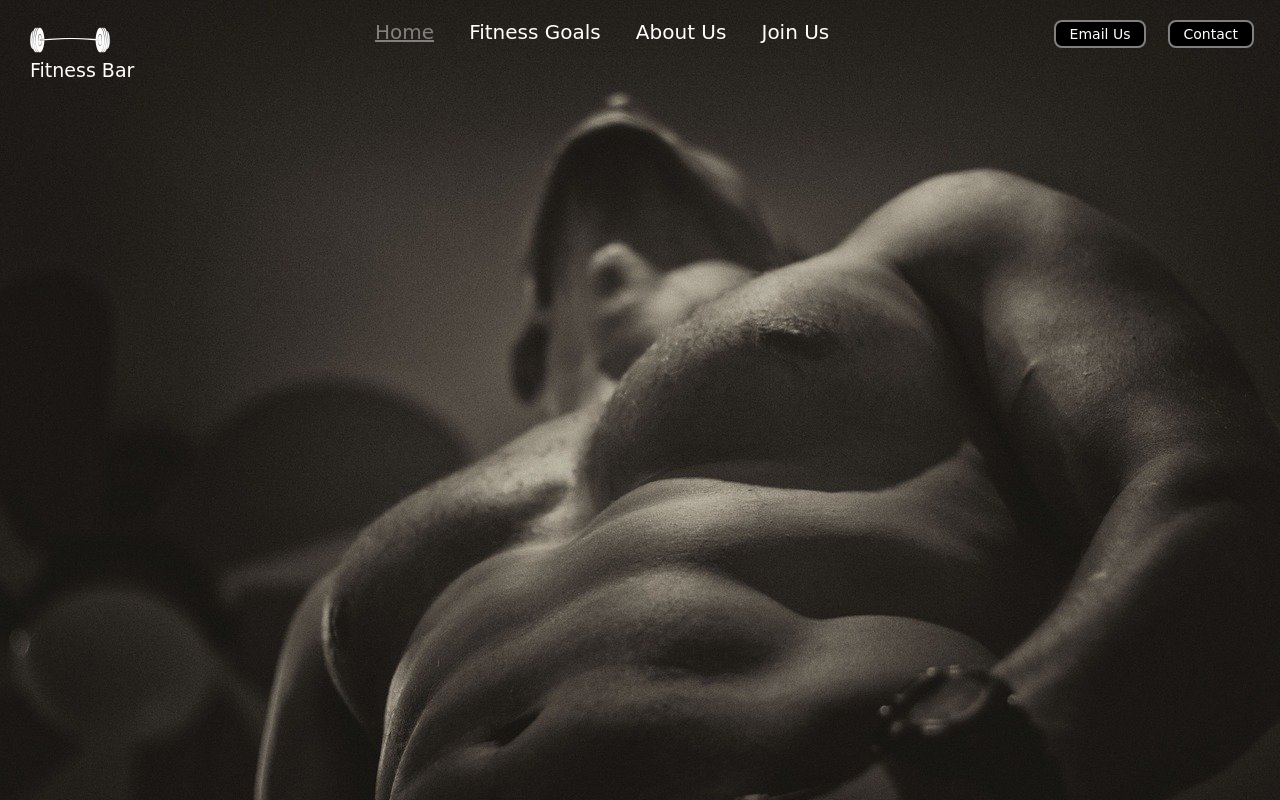
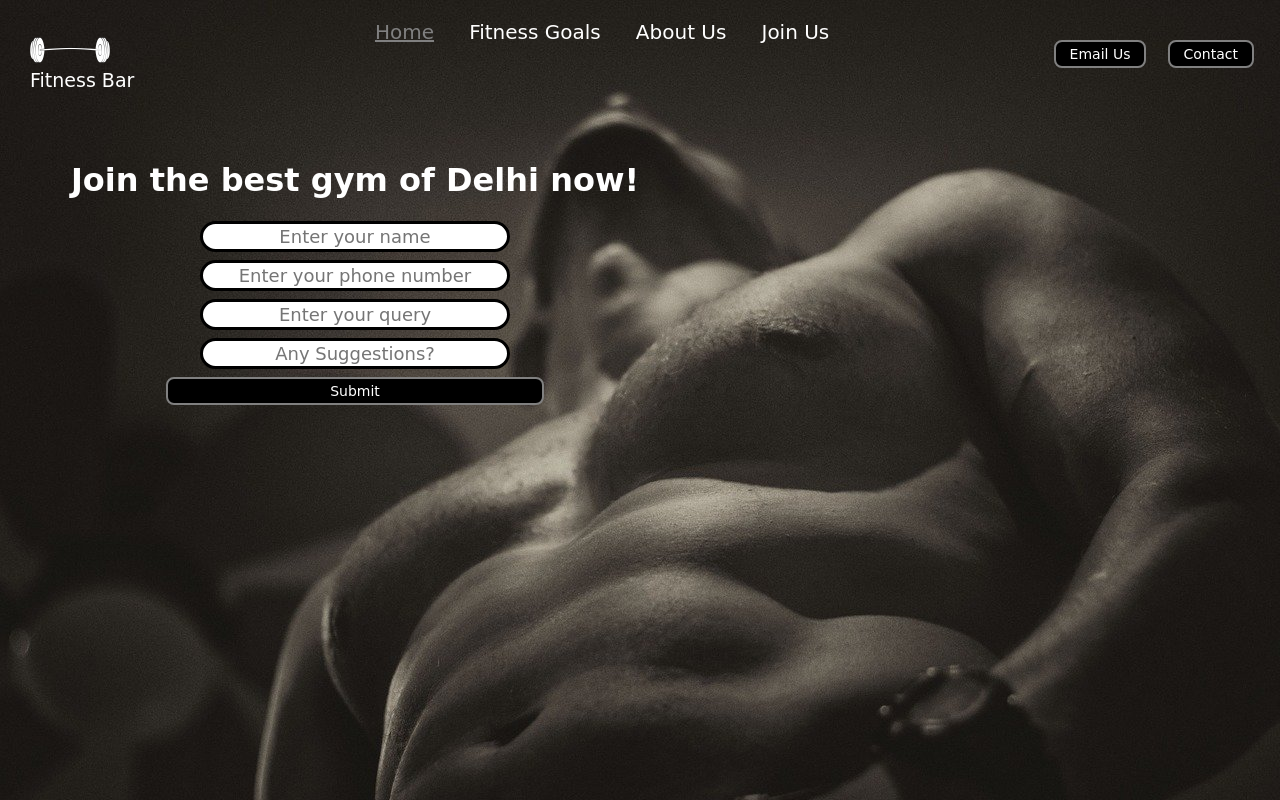
Before and after one commit to divyansh2212/Web-Development-Course, a plain HTML site: page vid26_Project 1/index.html in a window 1280 px wide. Drawn offline with Linux system fonts and the light colour scheme; a web font is replaced by a local one.

Commit message:
22/12/21

```diff
--- a/vid26_Project 1/index.html
+++ b/vid26_Project 1/index.html
@@ -16,12 +16,11 @@
             color: white;
             font-family: 'Baloo Bhaijaan 2', cursive;
         }
-
         .left {
             /* border: 3px solid red; */
             display: inline-block;
             position: absolute;
-            top: 20px;
+            top: 10px;
             left: 30px;
         }
 
@@ -83,6 +82,42 @@
             color: gray;
             text-decoration: underline;
         }
+
+        .container {
+            /* border: 2px solid green; */
+            font-family: 'Baloo Bhaijaan 2', cursive;
+            margin: 61px 0px;
+            width: 50%;
+            padding: 35px 35px;
+            border-radius: 5px;
+        }
+
+        .container h1 {
+            text-align: center;
+        }
+
+        .form-group input {
+            font-family: 'Baloo Bhaijaan 2', cursive;
+            display: block;
+            width: 300px;
+            margin: 8px auto;
+            text-align: center;
+            border: 3px solid black;
+            font-size: large;
+            border-radius: 20px;
+            padding: 2px;
+        }
+
+        .container button {
+            display: block;
+            width: 59%;
+            margin: auto;
+
+        }
+        header{
+            position: sticky;
+            top: 0;
+        }
     </style>
 </head>
 
@@ -109,6 +144,31 @@
         </div>
 
     </header>
+
+    <div class="container">
+        <h1>Join the best gym of Delhi now!</h1>
+        <form action="backend.php">
+
+            <div class="form-group">
+                <input type="text" placeholder="Enter your name">
+            </div>
+
+            <div class="form-group">
+                <input type="tel" placeholder="Enter your phone number">
+            </div>
+
+            <div class="form-group">
+                <input type="text" placeholder="Enter your query">
+            </div>
+
+            <div class="form-group">
+                <input type="text" placeholder="Any Suggestions?">
+            </div>
+
+        </form>
+        <button class="btn">Submit</button>
+    </div>
+
 </body>
 
 </html>
```
